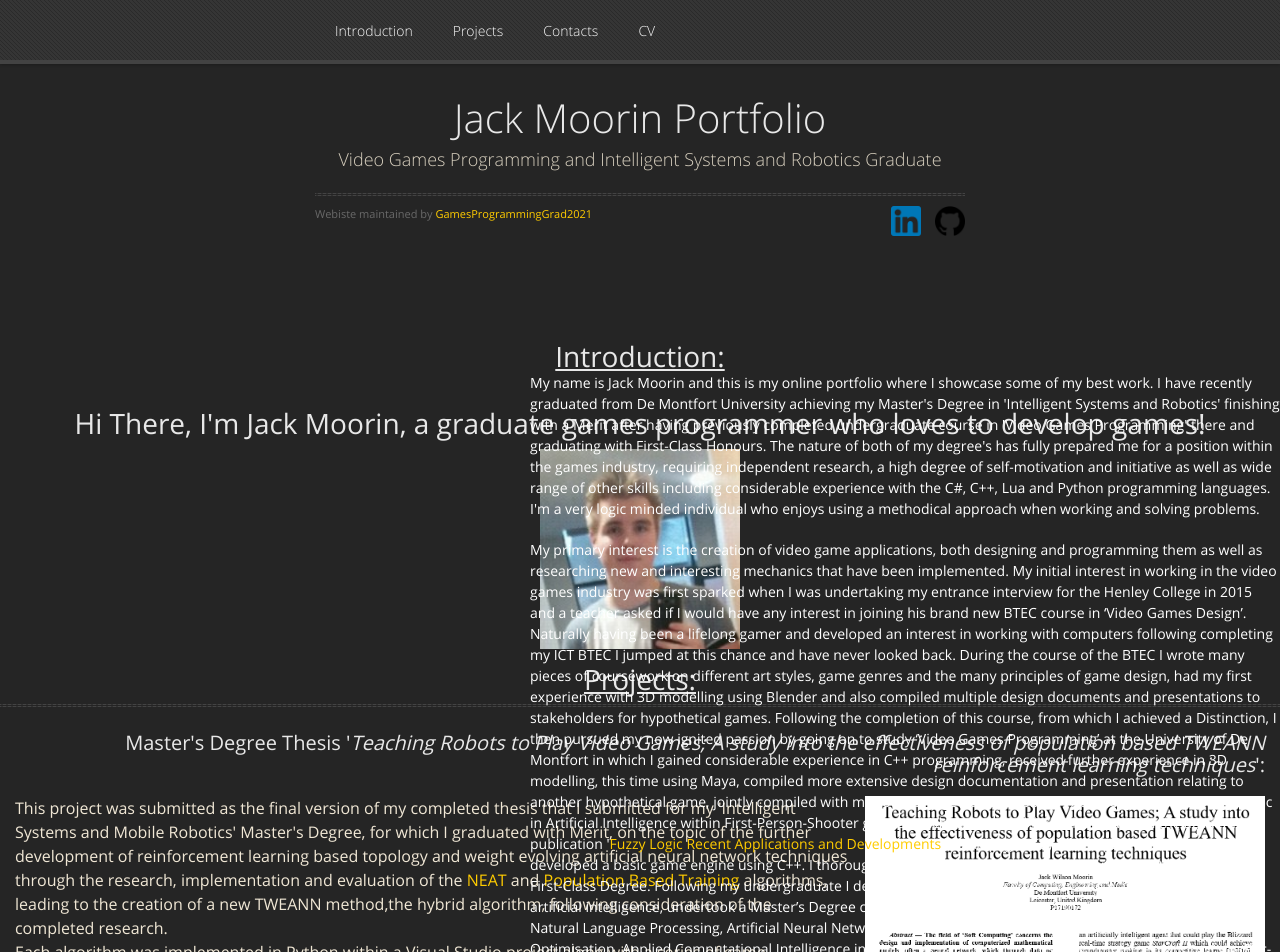
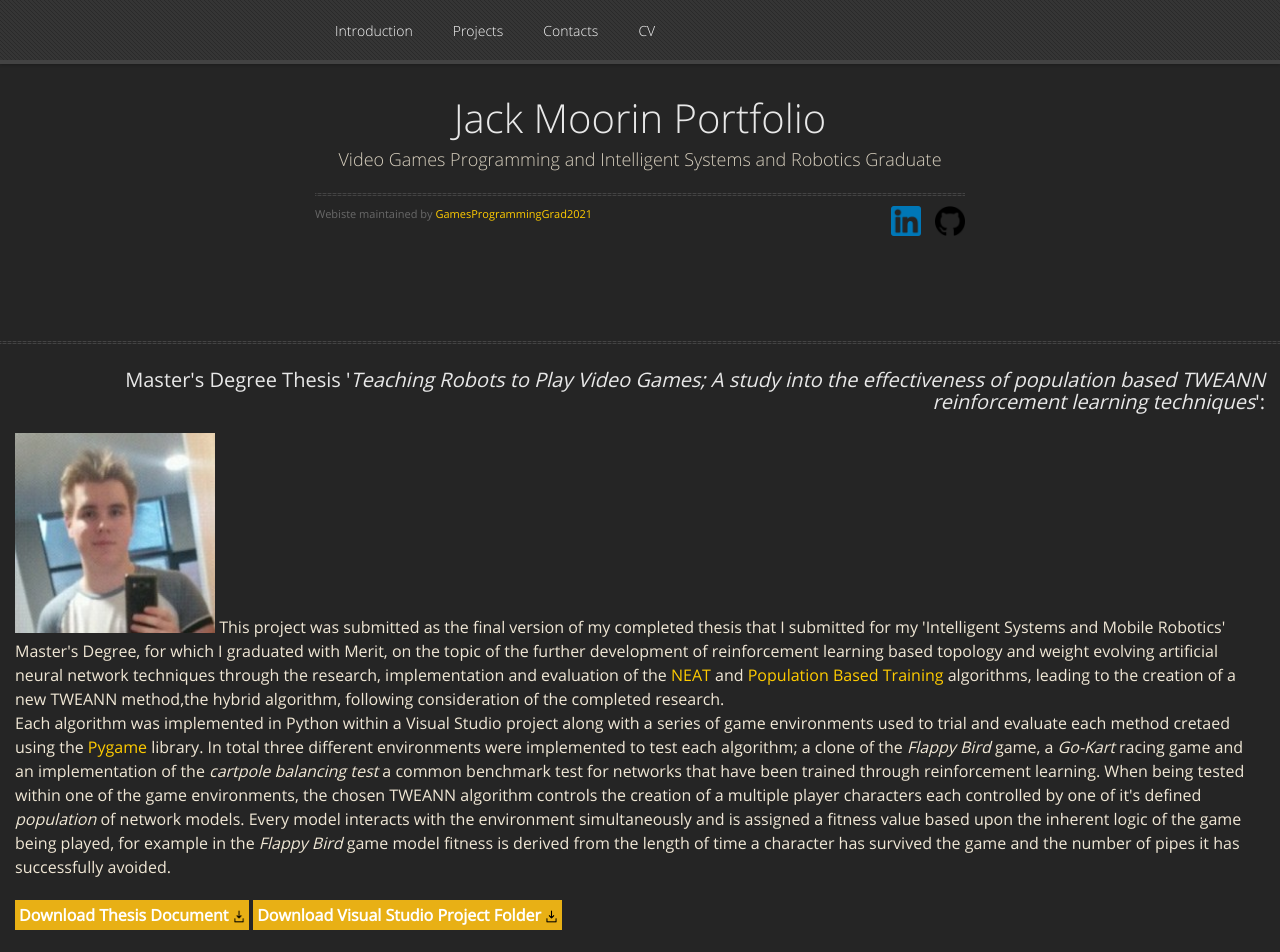
Before and after one commit to GamesProgrammingGrad2021/GamesProgrammingGrad2021.github.io, a Jekyll site: the page built from index.md, in a window 1280 px wide and 1400 px high. Shown: the top 952 px of the window. Built offline with Jekyll 4.4.1, drawn with Linux system fonts in a browser that asks for light colours; nearby versions of some CDN libraries; our own code applies the rules of GitHub Pages for plain Markdown files; some of the changed text lies outside the part shown.

Commit message:
Update default.html

```diff
--- a/_layouts/default.html
+++ b/_layouts/default.html
@@ -190,7 +190,7 @@
 		</div>
 	</div> -->
 
-	<!-- Introduction w/o Image -->
+	<!-- Introduction w/o Image --> <!--
 	<div id="intro" style="padding-top: 0px;">
 		<div class="introduction">
 			<h1 style="padding-bottom: 5px;"><u>Introduction:</u></h1>
@@ -236,7 +236,35 @@
 				and if you would like to download my CV you can do so <a href="Jack_Moorin_CV.docx">here</a>.
 				</p>
 			</div>
-		</div>
+		</div>-->
+
+		<!-- Introduction with Portrait -->
+			<hr>
+			<h2 class="project_heading_r">Master's Degree Thesis '<i>Teaching Robots to Play Video Games; A study into the effectiveness of population based TWEANN reinforcement learning techniques</i>':</h2>
+			<div class="project_div_r">
+				<div class="project_text_div_r">
+				<img src="Portfolio_Profile_Image.jpg" alt="Profile_Picture" style="width:200px; height:200px; allign: left;">
+				This project was submitted as the final version of my completed thesis that I submitted for my 'Intelligent Systems and Mobile
+				Robotics' Master's Degree, for which I graduated with Merit, on the topic of the further development of reinforcement learning
+				based topology and weight evolving artificial neural network techniques through the research, implementation and evaluation of
+				the <a href="https://en.wikipedia.org/wiki/Neuroevolution_of_augmenting_topologies">NEAT</a> and
+				<a href="https://deepmind.com/blog/article/population-based-training-neural-networks">Population Based Training</a> algorithms,
+				leading to the creation of a new TWEANN method,the hybrid algorithm, following consideration of the completed research.
+				<br>
+				Each algorithm was implemented in Python within a Visual Studio project along with a series of game environments used to trial and
+				evaluate each method cretaed using the <a href="https://www.pygame.org/news">Pygame</a> library. In total three different
+				environments were implemented to test each algorithm; a clone of the <i>Flappy Bird</i> game, a <i>Go-Kart</i> racing game and an
+				implementation of the <i>cartpole balancing test</i> a common benchmark test for networks that have been trained through
+				reinforcement learning. When being tested within one of the game environments, the chosen TWEANN algorithm controls the creation
+				of a multiple player characters each controlled by one of it's defined <i>population</i> of network models. Every model interacts
+				with the environment simultaneously and is assigned a fitness value based upon the inherent logic of the game being played, for
+				example in the <i>Flappy Bird</i> game model fitness is derived from the length of time a character has survived the game and the
+				number of pipes it has successfully avoided.
+				<br><br>
+				<a href="TRTPVG A Study into Population Based TWEANN Reinforcement Learning Techniques.docx" class="project_download">Download Thesis Document <img src="Download_Icon.png" alt="" class="project_button_icon"></a>
+				<a href="https://drive.google.com/file/d/1i1XHY2IBwtHTmpdbeDr3zzAB91ULiY4d/view?usp=sharing" class="project_download">Download Visual Studio Project Folder <img src="Download_Icon.png" alt="" class="project_button_icon"></a>
+				</div>
+			</div>
 	</div>
 
 	<!-- Projects -->
```
